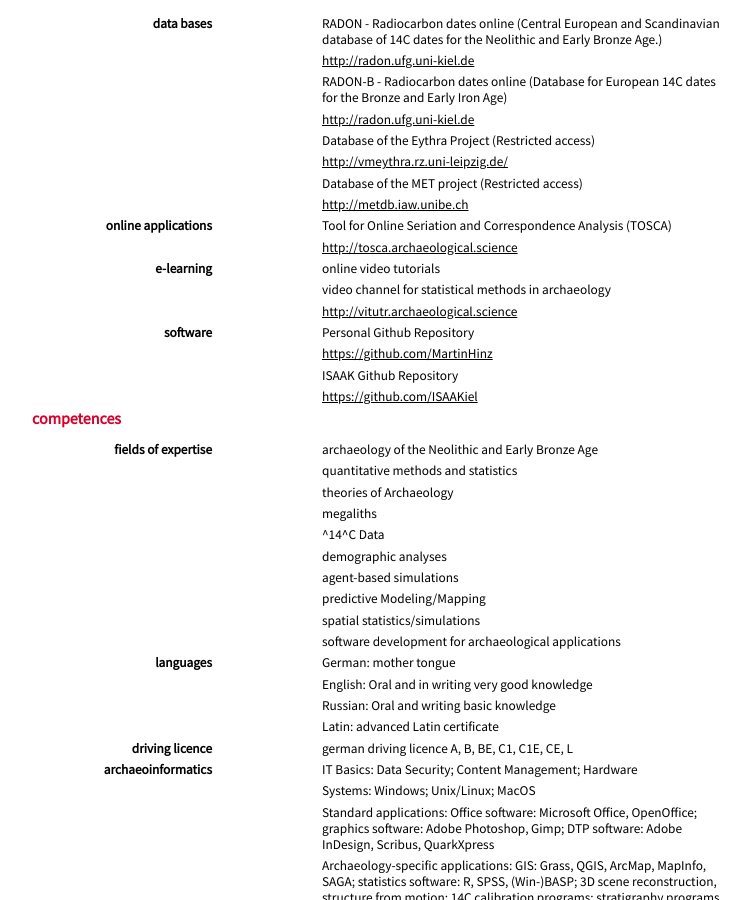
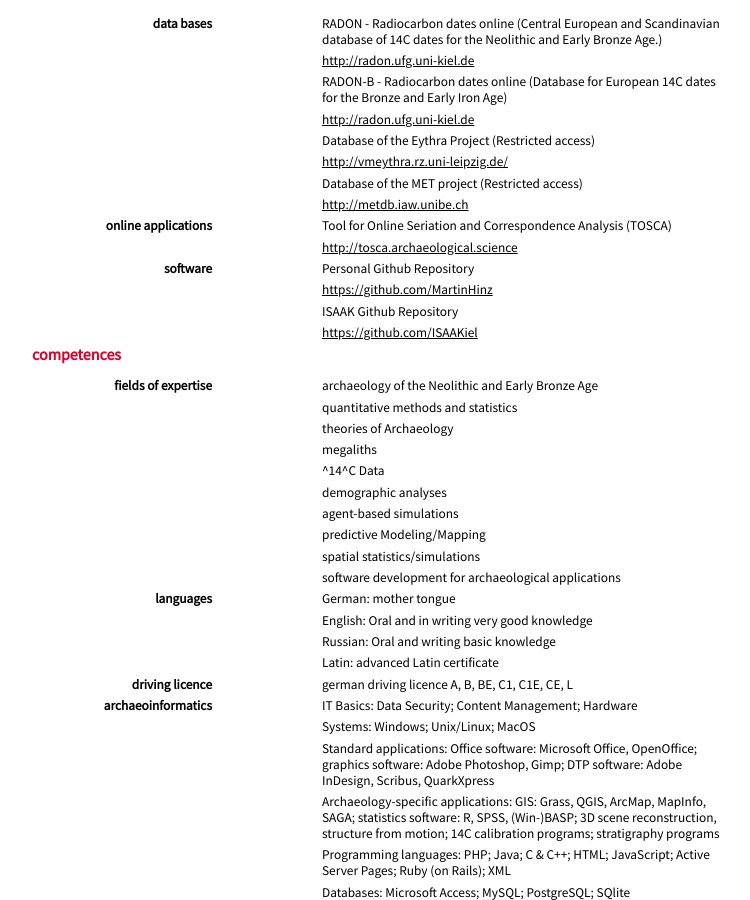
Before and after one commit to MartinHinz/cv, a Jekyll site: the page built from cv_english.md, in a window 1280 px wide and 900 px high, scrolled down 4394 px. Shown: the whole window, without its empty margins (208-958 px from the left). Built offline with Jekyll 4.4.1, drawn with Linux system fonts in a browser that asks for light colours; nearby versions of some CDN libraries; our own code applies the rules of GitHub Pages for plain Markdown files.

Commit message:
Update cv_english.md

```diff
--- a/cv_english.md
+++ b/cv_english.md
@@ -251,12 +251,6 @@ Since 2007
 : - Tool for Online Seriation and Correspondence Analysis (TOSCA)
   - [http://tosca.archaeological.science](http://tosca.archaeological.science)
 
-### e-learning
-&nbsp;
-: - online video tutorials
-  - video channel for statistical methods in archaeology
-  - [http://vitutr.archaeological.science](http://vitutr.archaeological.science)
-
 ### software
 &nbsp;
 : - Personal Github Repository
```
